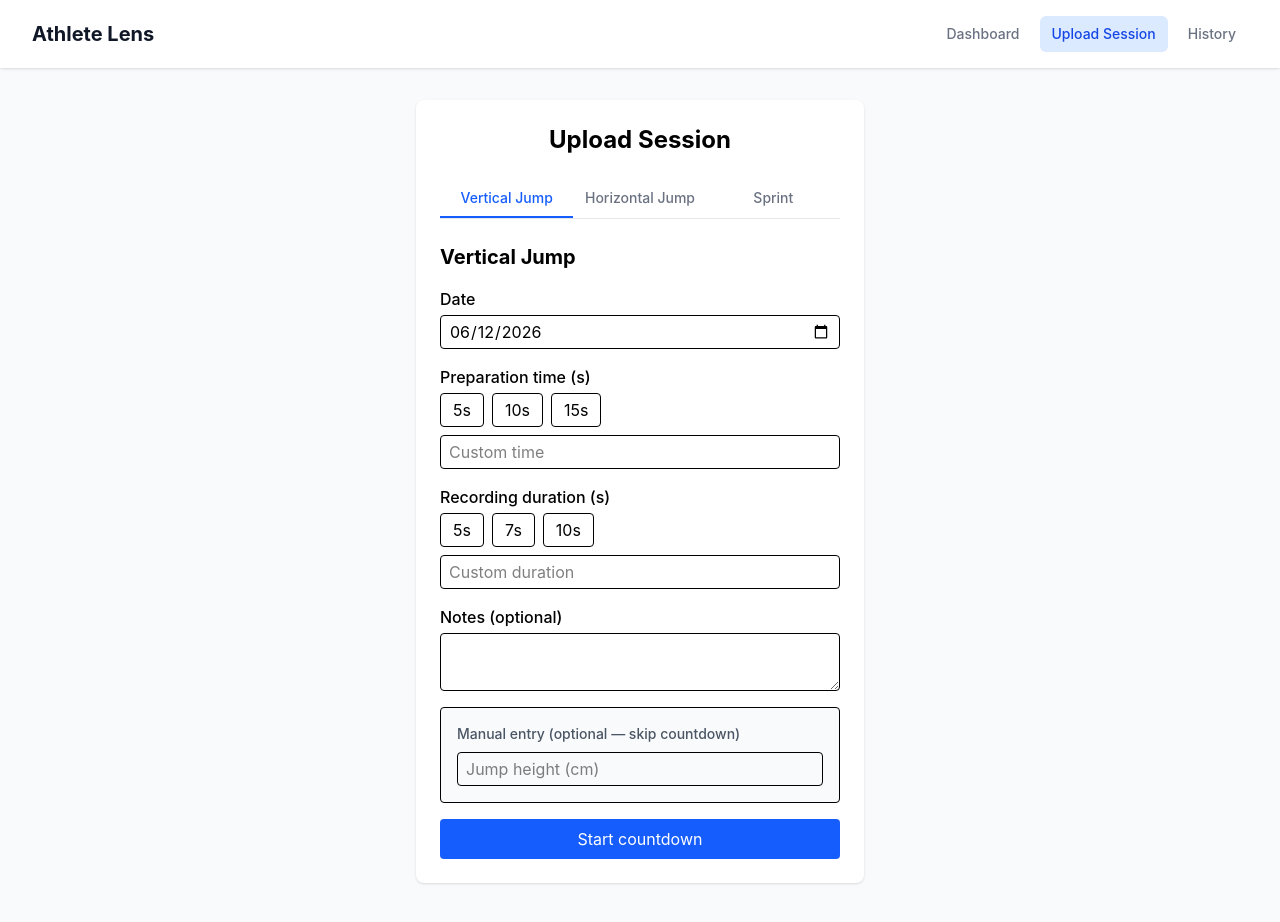
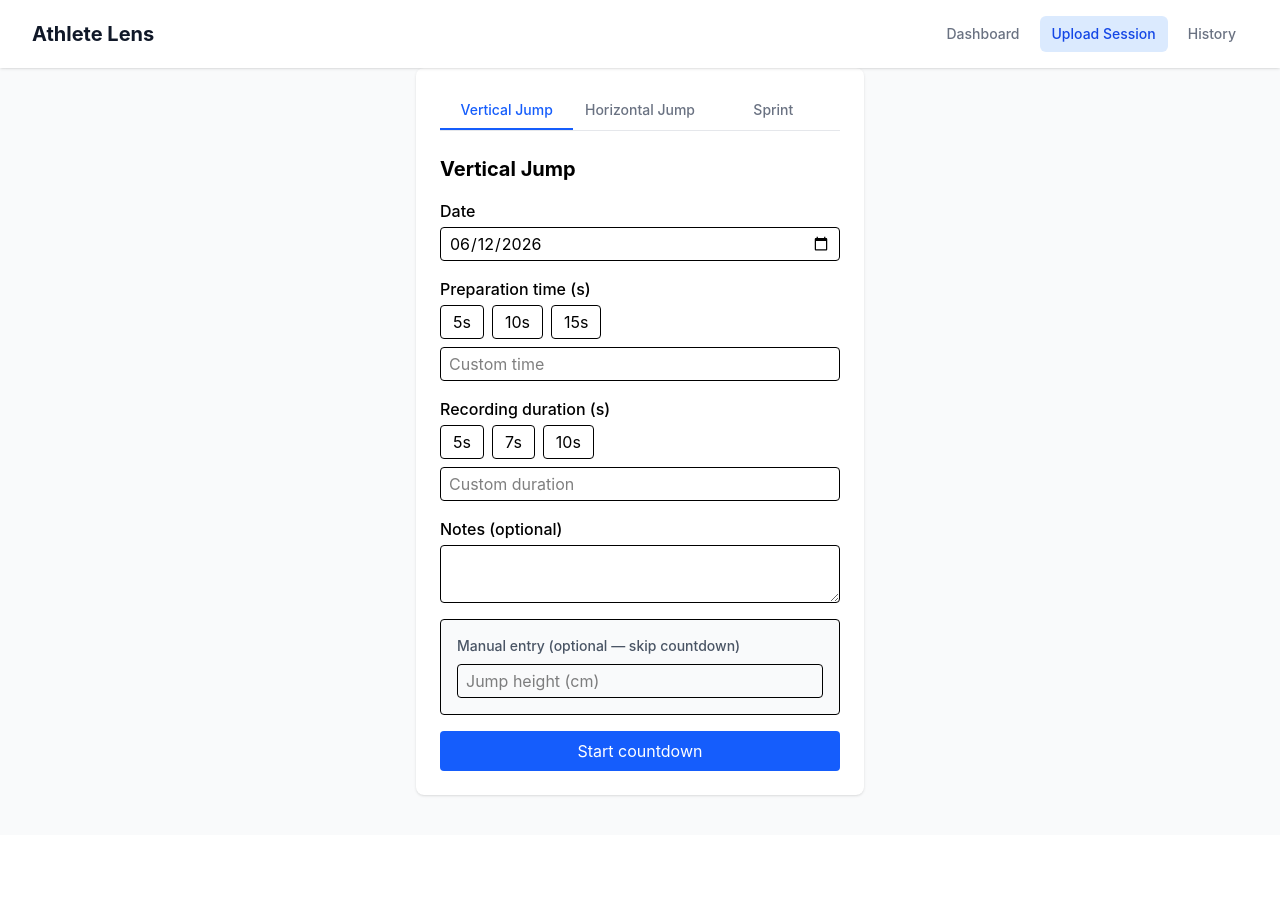
Before and after one commit to JoseGarciaMayen/athlete-lens, a React (Vite) app in the folder frontend/: page /upload in a window 1280 px wide. After the commit the page ends 835 px from the top, so only its background shows below. Built offline with nearby package versions, Linux system fonts and the light colour scheme.

Commit message:
style: removed margin top from upload

```diff
--- a/frontend/src/pages/Upload.jsx
+++ b/frontend/src/pages/Upload.jsx
@@ -7,8 +7,7 @@
     const [activeTab, setActiveTab] = useState("vertical");
 
     return (
-        <div className="max-w-md mx-auto p-6 mt-8 bg-white shadow rounded-lg">
-            <h1 className="text-2xl font-bold text-center mb-6">Upload Session</h1>
+        <div className="max-w-md mx-auto p-6 bg-white shadow rounded-lg">
 
             <div className="flex border-b border-gray-200 mb-6">
                 <button
```
